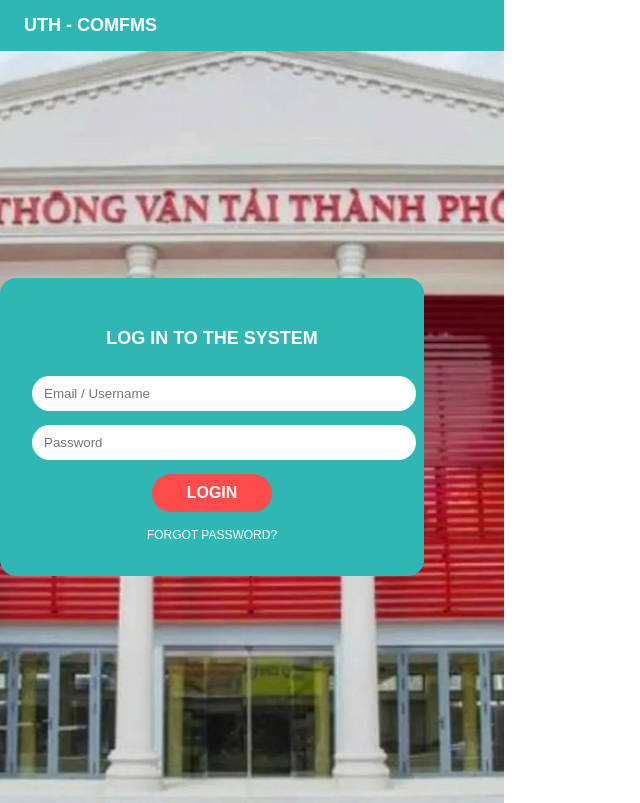
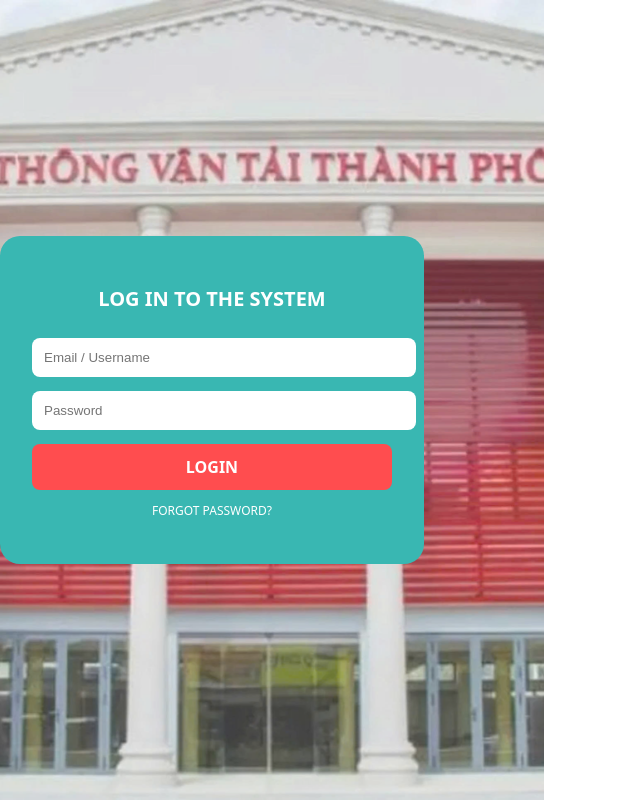
Before and after one commit to nhom-cnpm/Project-UTH-Scientific-Conference-Paper-Management-System, a React app in the folder frontend/frontend/: page /login in a window 1280 px wide. Shown: the whole page, without its empty margins (0-640 px from the left). Built offline with nearby package versions, Linux system fonts and the light colour scheme; the HTML template or start-up script is replaced by a standard one.

Commit message:
update Login, create approutes.jsx, main.jsx

```diff
--- a/frontend/frontend/src/pages/Login.css
+++ /dev/null
@@ -1,76 +0,0 @@
-.login-container {
-  width: 100%;
-  height: 100vh;
-  font-family: Arial, sans-serif;
-}
-
-/* Header */
-.login-header {
-  background-color: #2fb7b3;
-  color: white;
-  padding: 12px 24px;
-  font-size: 18px;
-  font-weight: bold;
-}
-
-/* Background */
-.login-background {
-  height: calc(100vh - 48px);
-  background-image: url("/uth-bg.jpg");
-  background-size: cover;
-  background-position: center;
-  display: flex;
-  justify-content: flex-end;
-  align-items: center;
-  padding-right: 80px;
-}
-
-/* Login card */
-.login-card {
-  background-color: #2fb7b3;
-  width: 360px;
-  padding: 32px;
-  border-radius: 16px;
-  text-align: center;
-  color: white;
-}
-
-.login-card h2 {
-  margin-bottom: 24px;
-  font-size: 18px;
-}
-
-/* Inputs */
-.login-card input {
-  width: 100%;
-  padding: 10px 12px;
-  margin-bottom: 14px;
-  border-radius: 20px;
-  border: none;
-  outline: none;
-}
-
-/* Button */
-.login-btn {
-  width: 120px;
-  padding: 10px;
-  background-color: #ff4b4b;
-  border: none;
-  border-radius: 20px;
-  color: white;
-  font-weight: bold;
-  cursor: pointer;
-}
-
-.login-btn:hover {
-  background-color: #e63e3e;
-}
-
-/* Forgot password */
-.forgot-password {
-  display: block;
-  margin-top: 14px;
-  font-size: 12px;
-  color: white;
-  text-decoration: none;
-}
--- a/frontend/frontend/src/pages/Login.jsx
+++ b/frontend/frontend/src/pages/Login.jsx
@@ -1,30 +1,66 @@
-import "./Login.css";
+import { useState } from "react";
+import { useNavigate } from "react-router-dom";
+import "../styles/login.css";
 
-const Login = () => {
+export default function Login() {
+  const navigate = useNavigate();
+
+  const [form, setForm] = useState({
+    username: "",
+    password: "",
+  });
+
+  const handleChange = (e) => {
+    setForm({
+      ...form,
+      [e.target.name]: e.target.value,
+    });
+  };
+
+  const handleSubmit = (e) => {
+    e.preventDefault();
+
+    // ===== MOCK AUTHENTICATION =====
+    if (form.username === "reviewer") {
+      navigate("/reviewer");
+    } else if (form.username === "chair") {
+      navigate("/chair");
+    } else {
+      alert("Invalid username or password");
+    }
+  };
+
   return (
     <div className="login-container">
-      {/* Header */}
-      <div className="login-header">UTH - COMFMS</div>
-
-      {/* Background */}
-      <div className="login-background">
-        {/* Login Card */}
-        <div className="login-card">
+      <div className="login-overlay">
+        <div className="login-box">
           <h2>LOG IN TO THE SYSTEM</h2>
 
-          <input type="text" placeholder="Email / Username" />
+          <form onSubmit={handleSubmit}>
+            <input
+              type="text"
+              name="username"
+              placeholder="Email / Username"
+              value={form.username}
+              onChange={handleChange}
+              required
+            />
 
-          <input type="password" placeholder="Password" />
+            <input
+              type="password"
+              name="password"
+              placeholder="Password"
+              value={form.password}
+              onChange={handleChange}
+              required
+            />
 
-          <button className="login-btn">LOGIN</button>
+            <button type="submit">LOGIN</button>
+          </form>
 
-          <a href="#" className="forgot-password">
-            FORGOT PASSWORD?
-          </a>
+          <p className="forgot-password">FORGOT PASSWORD?</p>
         </div>
       </div>
     </div>
   );
-};
-
-export default Login;
+}
--- /dev/null
+++ b/frontend/frontend/src/styles/Login.css
@@ -0,0 +1,59 @@
+.login-container {
+  height: 100vh;
+  background-image: url("/uth-bg.jpg");
+  background-size: cover;
+  background-position: center;
+}
+
+.login-overlay {
+  height: 100%;
+  background-color: rgba(255, 255, 255, 0.2);
+  display: flex;
+  justify-content: flex-end;
+  align-items: center;
+  padding-right: 120px;
+}
+
+.login-box {
+  width: 360px;
+  background-color: #39b7b2;
+  padding: 32px;
+  border-radius: 20px;
+  color: white;
+  text-align: center;
+}
+
+.login-box h2 {
+  margin-bottom: 24px;
+  font-size: 20px;
+}
+
+.login-box input {
+  width: 100%;
+  padding: 12px;
+  margin-bottom: 14px;
+  border: none;
+  border-radius: 8px;
+  outline: none;
+}
+
+.login-box button {
+  width: 100%;
+  padding: 12px;
+  background-color: #ff4d4f;
+  border: none;
+  border-radius: 8px;
+  color: white;
+  font-weight: bold;
+  cursor: pointer;
+}
+
+.login-box button:hover {
+  opacity: 0.9;
+}
+
+.forgot-password {
+  margin-top: 12px;
+  font-size: 12px;
+  cursor: pointer;
+}
```
Also changed, not shown: frontend/frontend/main.jsx (added, +11 -0 lines), frontend/frontend/src/routes/AppRoutes.jsx (added, +50 -0 lines).
